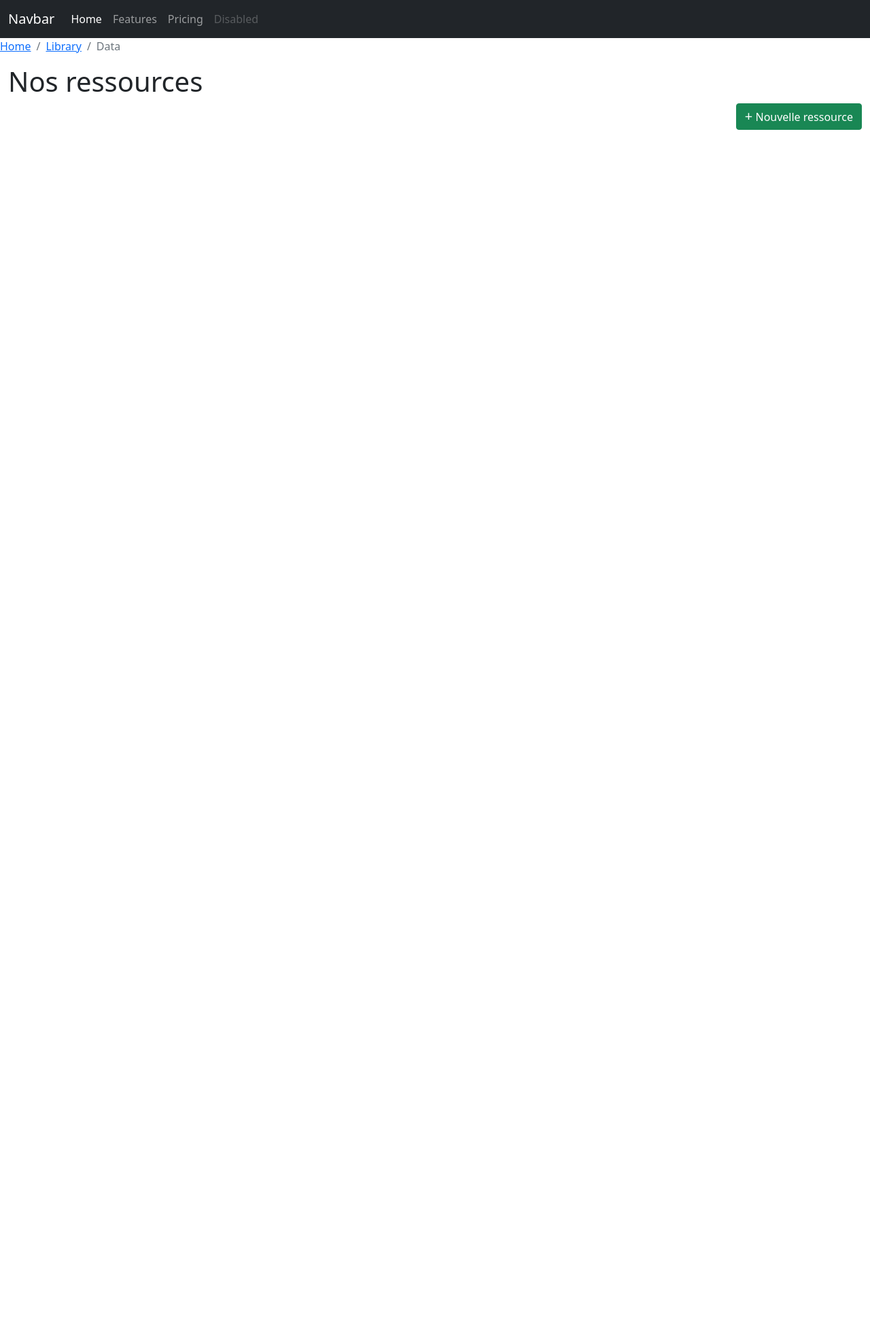
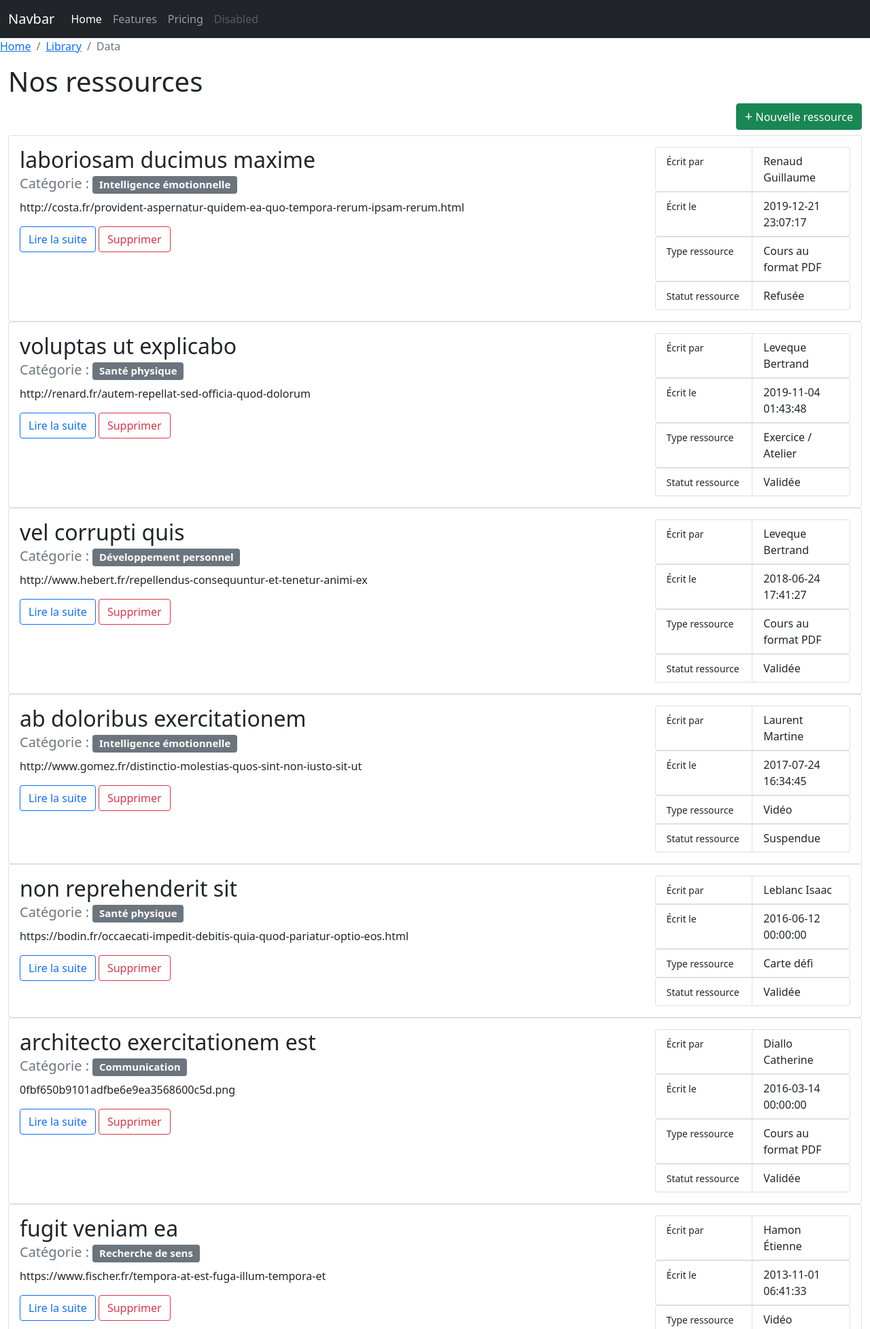
Before and after one commit to alpernuage/PHP-POO-MVC-CRUD, a PHP site: page / in a window 1280 px wide. Shown: the top 1955 px of the page at 68% size. Before the commit the page ends 191 px from the top, so only its background shows below. Run offline with PHP 8.4, Linux system fonts and the light colour scheme; data comes from the database, SQL or seed files in the repository; data that the repository does not hold is empty.

Commit message:
récupération auteur

```diff
--- a/libraries/models/Ressource.php
+++ b/libraries/models/Ressource.php
@@ -38,11 +38,11 @@
     public function find(int $id)
     {
         $query = $this->pdo->prepare("SELECT ressource.id, ressource.titre, ressource.lien_serveur, ressource.date_creation,
-        statut_ressource.libelle AS statutRessource, type_ressource.libelle AS typeRessource, categorie.libelle AS categorie
-        -- auteur.libelle AS auteur
+        statut_ressource.libelle AS statutRessource, type_ressource.libelle AS typeRessource, categorie.libelle AS categorie,
+        utilisateur.prenom AS auteurPrenom, utilisateur.nom AS auteurNom
         FROM ressource
         INNER JOIN categorie ON categorie.id = ressource.categorie_id
-        -- INNER JOIN auteur ON auteur.id = ressource.auteur_id
+        INNER JOIN utilisateur ON utilisateur.id = ressource.auteur_id
         INNER JOIN statut_ressource ON statut_ressource.id = ressource.statut_ressource_id
         INNER JOIN type_ressource ON type_ressource.id = ressource.type_ressource_id
         WHERE ressource.id = :ressource_id");
@@ -65,11 +65,11 @@
     public function findRessourceDetails()
     {
         $resultats = $this->pdo->query("SELECT ressource.id, ressource.titre, ressource.lien_serveur, ressource.date_creation,
-        statut_ressource.libelle AS statutRessource, type_ressource.libelle AS typeRessource, categorie.libelle AS categorie
-        -- auteur.libelle AS auteur
+        statut_ressource.libelle AS statutRessource, type_ressource.libelle AS typeRessource, categorie.libelle AS categorie,
+        utilisateur.prenom AS auteurPrenom, utilisateur.nom AS auteurNom
         FROM ressource
         INNER JOIN categorie ON categorie.id = ressource.categorie_id
-        -- INNER JOIN auteur ON auteur.id = ressource.auteur_id
+        INNER JOIN utilisateur ON utilisateur.id = ressource.auteur_id
         INNER JOIN statut_ressource ON statut_ressource.id = ressource.statut_ressource_id
         INNER JOIN type_ressource ON type_ressource.id = ressource.type_ressource_id
         ORDER BY date_creation DESC");
@@ -89,11 +89,11 @@
     public function modifyRessource(int $id)
     {
         $resultats = $this->pdo->query("UPDATE ressource.id, ressource.titre, ressource.lien_serveur,
-        statut_ressource.libelle AS statutRessource, type_ressource.libelle AS typeRessource, categorie.libelle AS categorie
-        -- auteur.libelle AS auteur
+        statut_ressource.libelle AS statutRessource, type_ressource.libelle AS typeRessource, categorie.libelle AS categorie,
+        utilisateur.prenom AS auteurPrenom, utilisateur.nom AS auteurNom
         FROM ressource
         INNER JOIN categorie ON categorie.id = ressource.categorie_id
-        -- INNER JOIN auteur ON auteur.id = ressource.auteur_id
+        INNER JOIN utilisateur ON utilisateur.id = ressource.auteur_id
         INNER JOIN statut_ressource ON statut_ressource.id = ressource.statut_ressource_id
         INNER JOIN type_ressource ON type_ressource.id = ressource.type_ressource_id
         ORDER BY date_creation DESC");
--- a/templates/ressources/index.html.php
+++ b/templates/ressources/index.html.php
@@ -53,7 +53,7 @@
                             <div class="col-3">
                                 <ul class="list-group list-group-horizontal">
                                     <li class="list-group-item w-50"><small>Écrit par</small></li>
-                                    <li class="list-group-item w-50">Auteur</li>
+                                    <li class="list-group-item w-50"><?= $ressource['auteurPrenom'] ?> <?= $ressource['auteurNom'] ?></li>
                                 </ul>
                                 <ul class="list-group list-group-horizontal">
                                     <li class="list-group-item w-50"><small>Écrit le</small></li>
--- a/templates/ressources/modify.html.php
+++ b/templates/ressources/modify.html.php
@@ -26,7 +26,7 @@
                                     </div>
                                     <div class="form-group col-md-6">
                                         <label for="Auteur">Écrit par</label>
-                                        <input type="text" class="form-control" id="Auteur" value="Auteur">
+                                        <input type="text" class="form-control" id="Auteur" value="<?= $ressource['auteurPrenom'] ?> <?= $ressource['auteurNom'] ?>">
                                     </div>
                                 </div>
                                 <div class="form-group col-md-6">
--- a/templates/ressources/show.html.php
+++ b/templates/ressources/show.html.php
@@ -24,7 +24,7 @@
 
                             <ul class="list-group list-group-horizontal">
                                 <li class="list-group-item w-25"><small>Écrit par</small></li>
-                                <li class="list-group-item w-75">Auteur</li>
+                                <li class="list-group-item w-75"><?= $ressource['auteurPrenom'] ?> <?= $ressource['auteurNom'] ?></li>
                             </ul>
                             <ul class="list-group list-group-horizontal">
                                 <li class="list-group-item w-25"><small>Date de création</small></li>
```
